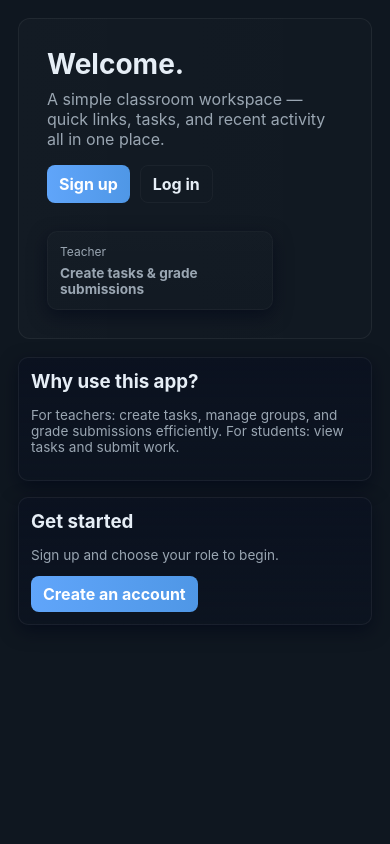
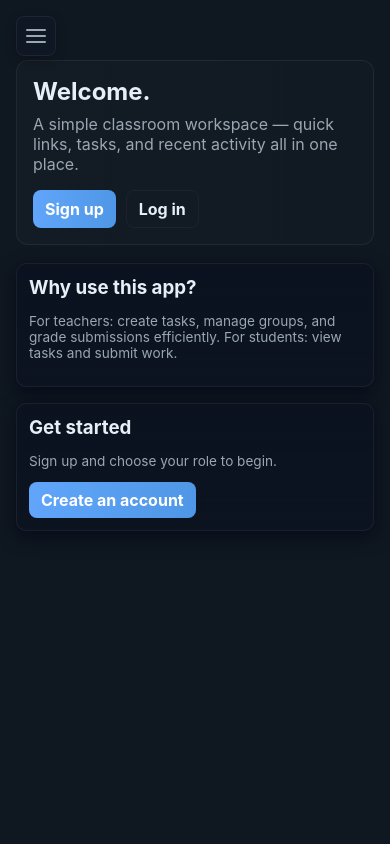
Before and after one commit to nwtes/DjangoProject, a Django app: page / in a window 390 px wide. Run offline with Django 5.2, Linux system fonts and the light colour scheme; data that the repository does not hold is empty.

Commit message:
added responsive styles

```diff
--- /dev/null
+++ b/static/css/responsive.css
@@ -0,0 +1,213 @@
+
+.mobile-nav-toggle {
+    display: none;
+    position: fixed;
+    top: 16px;
+    left: 16px;
+    z-index: 1001;
+    width: 40px;
+    height: 40px;
+    background: var(--bg-800);
+    border: 1px solid var(--border);
+    border-radius: 8px;
+    color: var(--muted);
+    justify-content: center;
+    align-items: center;
+    cursor: pointer;
+    box-shadow: 0 4px 12px rgba(0,0,0,0.2);
+}
+
+.mobile-nav-toggle:hover {
+    color: #fff;
+    background: var(--card);
+}
+
+.mobile-nav-toggle.hidden {
+    display: none !important;
+}
+
+.mobile-nav-close {
+    display: none;
+    background: transparent;
+    border: none;
+    color: var(--muted);
+    cursor: pointer;
+    position: absolute;
+    top: 16px;
+    right: 16px;
+    padding: 8px;
+}
+.mobile-nav-close:hover {
+    color: #fff;
+}
+
+@media (max-width: 900px) {
+
+    .dashboard-container {
+        flex-direction: column;
+    }
+
+    .mobile-nav-toggle {
+        display: flex !important;
+    }
+
+    .mobile-nav-close {
+        display: block;
+    }
+
+    .sidebar {
+        display: block;
+        position: fixed;
+        left: -280px;
+        top: 0;
+        bottom: 0;
+        z-index: 1000;
+        background: var(--bg-800);
+        width: 260px;
+        transition: left 0.3s ease;
+        overflow-y: auto;
+    }
+
+    .sidebar.active {
+        left: 0;
+    }
+
+    .mobile-sidebar-overlay {
+        display: none;
+        position: fixed;
+        top: 0;
+        left: 0;
+        right: 0;
+        bottom: 0;
+        background: rgba(0,0,0,0.5);
+        z-index: 999;
+    }
+
+    .mobile-sidebar-overlay.active {
+        display: block;
+    }
+
+
+    .main-content {
+        padding: 60px 16px 16px 16px;
+        width: 100%;
+    }
+
+
+    .page-header {
+        flex-direction: column;
+        align-items: flex-start;
+        gap: 12px;
+    }
+
+    .page-header h1 {
+        font-size: 20px;
+    }
+
+    .header-actions {
+        width: 100%;
+        overflow-x: auto;
+        padding-bottom: 4px;
+    }
+
+
+    .subject-grid, .cards-grid {
+        grid-template-columns: 1fr;
+    }
+
+
+    .home-hero {
+        padding: 16px;
+    }
+
+    .hero-content h1 {
+        font-size: 24px;
+    }
+
+    .hero-illustration {
+        display: none;
+    }
+
+
+    .inbox-container {
+        overflow-x: auto;
+    }
+
+    .inbox-table {
+        min-width: 600px;
+
+
+    .task-body {
+        flex-direction: column;
+    }
+
+    .editor-wrap {
+        width: 100%;
+        min-height: 400px;
+    }
+
+    .task-side {
+        width: 100%;
+        margin-top: 16px;
+    }
+
+
+    .split-view {
+        flex-direction: column;
+    }
+
+    .left-panel, .right-panel {
+        width: 100%;
+        border-right: none;
+        border-bottom: 1px solid var(--border);
+    }
+
+
+    .form-card {
+        padding: 12px;
+    }
+
+    .form-row, .form-inline {
+        flex-direction: column;
+        align-items: stretch;
+    }
+
+    .form-actions {
+        flex-direction: column-reverse;
+    }
+
+    .btn {
+        width: 100%;
+        justify-content: center;
+    }
+
+
+    .feed-split {
+        grid-template-columns: 1fr;
+    }
+
+    .announcements-feed {
+        border-right: none;
+        border-bottom: 1px solid var(--border);
+        padding-right: 0;
+        padding-bottom: 20px;
+        margin-bottom: 20px;
+    }
+}
+
+@media (max-width: 600px) {
+
+    .header-title {
+        flex-direction: column;
+        align-items: flex-start;
+    }
+
+    .header-title .meta {
+        margin-top: 4px;
+    }
+
+    .help-btn {
+        bottom: 70px;
+        right: 16px;
+    }
+}
--- a/templates/_base.html
+++ b/templates/_base.html
@@ -8,6 +8,7 @@
     <meta http-equiv="X-UA-Compatible" content="ie=edge">
     <link rel="stylesheet" href="{% static 'css/base.css' %}">
     <link rel="stylesheet" href="{% static 'css/forms.css' %}">
+    <link rel="stylesheet" href="{% static 'css/responsive.css' %}">
 
 
 
@@ -15,8 +16,16 @@
 </head>
 <body>
 
+    <button class="mobile-nav-toggle" id="mobileNavToggle" aria-label="Toggle Navigation">
+        <svg xmlns="http://www.w3.org/2000/svg" width="24" height="24" viewBox="0 0 24 24" fill="none" stroke="currentColor" stroke-width="2" stroke-linecap="round" stroke-linejoin="round"><line x1="3" y1="12" x2="21" y2="12"></line><line x1="3" y1="6" x2="21" y2="6"></line><line x1="3" y1="18" x2="21" y2="18"></line></svg>
+    </button>
+    <div class="mobile-sidebar-overlay" id="mobileSidebarOverlay"></div>
+
     <div class="dashboard-container">
-        <aside class="sidebar">
+        <aside class="sidebar" id="sidebar">
+            <button class="mobile-nav-close" id="mobileNavClose" aria-label="Close Navigation">
+                <svg xmlns="http://www.w3.org/2000/svg" width="24" height="24" viewBox="0 0 24 24" fill="none" stroke="currentColor" stroke-width="2" stroke-linecap="round" stroke-linejoin="round"><line x1="18" y1="6" x2="6" y2="18"></line><line x1="6" y1="6" x2="18" y2="18"></line></svg>
+            </button>
             <div class="profile">
                 {% if user.is_authenticated %}
                     <div class="avatar">{{ user.username|slice:":1"|upper }}</div>
@@ -89,7 +98,31 @@
 
     <script src="{% static 'js/live_tasks_notify.js' %}"></script>
     <script src="{% static 'js/task.js' %}"></script>
+    <script>
+        const navToggle = document.getElementById('mobileNavToggle');
+        const navClose = document.getElementById('mobileNavClose');
+        const sidebar = document.getElementById('sidebar');
+        const overlay = document.getElementById('mobileSidebarOverlay');
 
+        if (navToggle && sidebar && overlay) {
+            navToggle.addEventListener('click', () => {
+                sidebar.classList.add('active');
+                overlay.classList.add('active');
+                navToggle.classList.add('hidden');
+            });
 
+            const closeSidebar = () => {
+                sidebar.classList.remove('active');
+                overlay.classList.remove('active');
+                navToggle.classList.remove('hidden');
+            };
+
+            overlay.addEventListener('click', closeSidebar);
+
+            if (navClose) {
+                navClose.addEventListener('click', closeSidebar);
+            }
+        }
+    </script>
 </body>
 </html>
```
